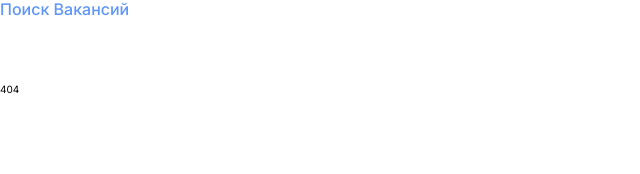
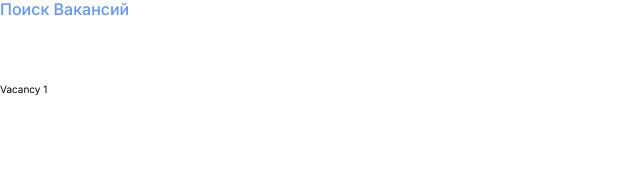
Before and after one commit to AndrewMotevich/jobored, a Next.js app: page /vacancy/1 in a window 1280 px wide. Before the commit this address had no page. Shown: the top 174 px of the page, without its empty margins (0-640 px from the left). Built offline with nearby package versions, Linux system fonts and the light colour scheme.

Commit message:
feat: add dynamic routing for vacancy

```diff
--- /dev/null
+++ b/src/app/vacancy/[id]/page.tsx
@@ -0,0 +1,13 @@
+import React from "react";
+
+type Props = {
+  params: {
+    id: string;
+  };
+};
+
+const Vacancy = ({ params }: Props) => {
+  return <div>Vacancy {params.id}</div>;
+};
+
+export default Vacancy;
```
Also changed, not shown: src/app/vacancy/page.tsx (deleted, +0 -7 lines).
